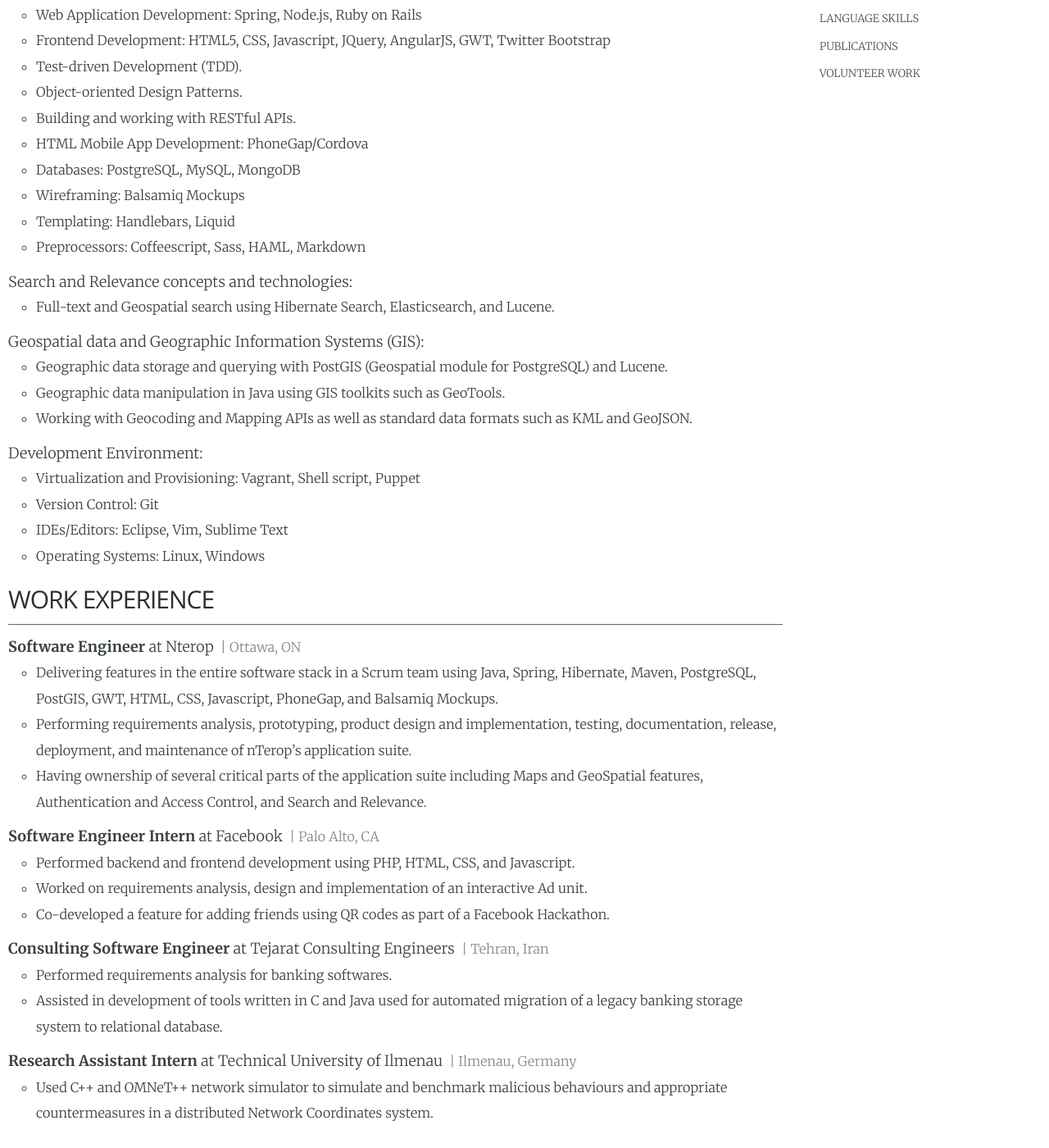
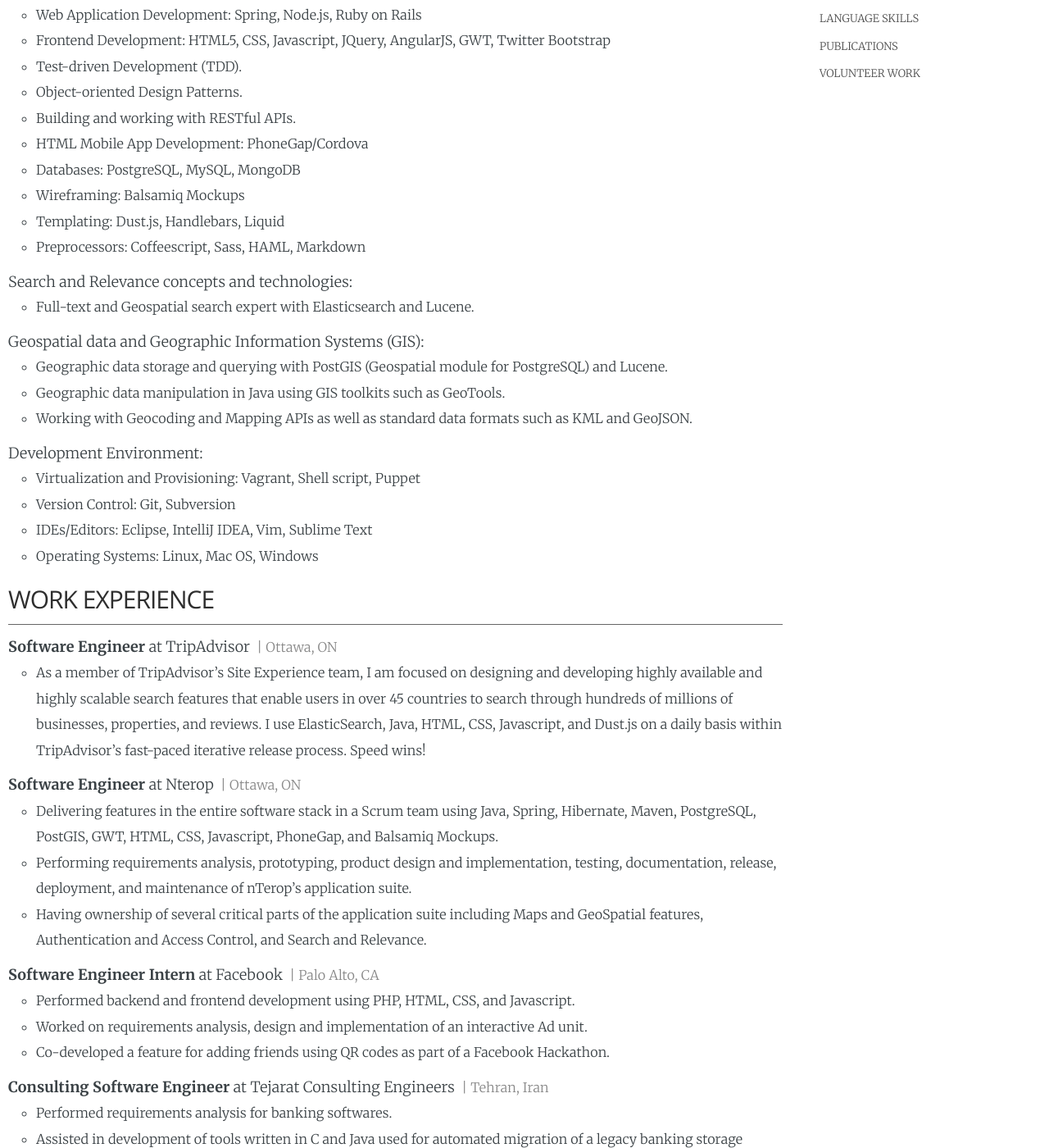
Before and after one commit to mhahmadi/website, a Jekyll site: the page built from resume/index.html, in a window 1280 px wide and 1400 px high, scrolled down 505 px. Shown: the whole window at 82% size. Built offline with Jekyll 4.4.1, drawn with Linux system fonts in a browser that asks for light colours.

Commit message:
updated resume - tripadvisor

```diff
--- a/resume/index.html
+++ b/resume/index.html
@@ -39,13 +39,13 @@
 							<li>HTML Mobile App Development: PhoneGap/Cordova</li>
 							<li>Databases: PostgreSQL, MySQL, MongoDB</li>
 							<li>Wireframing: Balsamiq Mockups</li>
-							<li>Templating: Handlebars, Liquid</li>
+							<li>Templating: Dust.js, Handlebars, Liquid</li>
 							<li>Preprocessors: Coffeescript, Sass, HAML, Markdown</li>
 						</ul>
 					</li>
 					<li class="no-list-style">Search and Relevance concepts and technologies:
 						<ul>
-							<li>Full-text and Geospatial search using Hibernate Search, Elasticsearch, and Lucene.</li>
+							<li>Full-text and Geospatial search expert with Elasticsearch and Lucene.</li>
 						</ul>
 					</li>
 					<li class="no-list-style">Geospatial data and Geographic Information Systems (GIS):
@@ -58,9 +58,9 @@
 					<li class="no-list-style">Development Environment:
 						<ul>
 							<li>Virtualization and Provisioning: Vagrant, Shell script, Puppet</li>
-							<li>Version Control: Git</li>
-							<li>IDEs/Editors: Eclipse, Vim, Sublime Text</li>
-							<li>Operating Systems: Linux, Windows</li>
+							<li>Version Control: Git, Subversion</li>
+							<li>IDEs/Editors: Eclipse, IntelliJ IDEA, Vim, Sublime Text</li>
+							<li>Operating Systems: Linux, Mac OS, Windows</li>
 						</ul>
 					</li>
 				</ul>
@@ -70,6 +70,12 @@
 				<h2>Work Experience</h2>
 				<hr>
 				<ul>
+					<li class="no-list-style">
+						<span class="item-emphasis">Software Engineer</span> at TripAdvisor&nbsp;<span class="item-meta"><span class="timespan" data-from='2015-05-15'></span> | Ottawa, ON</span>
+						<ul>
+							<li>As a member of TripAdvisor’s Site Experience team, I am focused on designing and developing highly available and highly scalable search features that enable users in over 45 countries to search through hundreds of millions of businesses, properties, and reviews. I use ElasticSearch, Java, HTML, CSS, Javascript, and Dust.js on a daily basis within TripAdvisor’s fast-paced iterative release process. Speed wins!</li>
+						</ul>
+					</li>
 					<li class="no-list-style">
 						<span class="item-emphasis">Software Engineer</span> at Nterop&nbsp;<span class="item-meta"><span class="timespan" data-from='2012-04-15' data-to='2015-03-15'></span> | Ottawa, ON</span>
 						<ul>
```
Also changed, not shown: Gemfile.lock, 1 other file.
